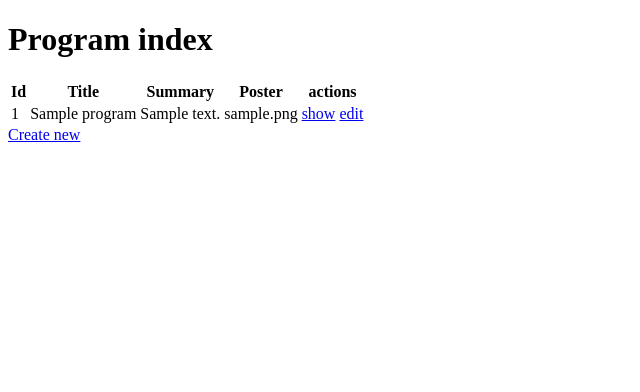
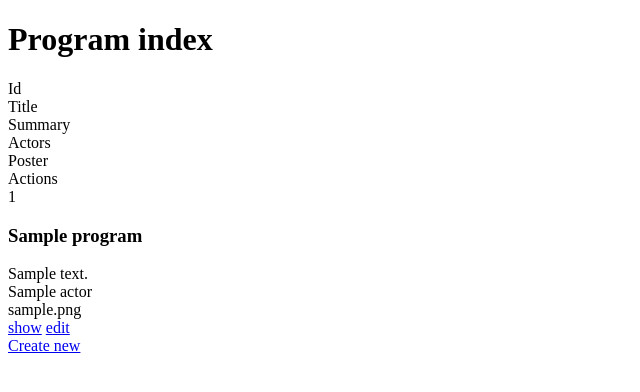
Before and after one commit to mayard689/wild_wildseries, a Symfony app: template templates/program/index.html.twig in a window 1280 px wide. Shown: the part 160-552 px from the top of the page, without its empty margins (0-640 px from the left). Run offline with Twig, Linux system fonts and the light colour scheme; the template is opened without the code that fills it: most values are stand-ins (such as "Sample title", 1, 10 or a date in 2020); some libraries are stand-ins or nearby versions.

Commit message:
tab reorganised

```diff
--- a/assets/css/app.scss
+++ b/assets/css/app.scss
@@ -106,6 +106,10 @@ main {
 
 }
 
+th .poster, td .poster{
+  width:20px;
+}
+
 
 /*---------------*/
 /***** Lily *****/
--- a/src/Controller/ProgramController.php
+++ b/src/Controller/ProgramController.php
@@ -24,7 +24,7 @@ class ProgramController extends AbstractController
     public function index(ProgramRepository $programRepository): Response
     {
         return $this->render('program/index.html.twig', [
-            'programs' => $programRepository->findAll(),
+            'programs' => $programRepository->findAllWithCategoriesAndActors(),
         ]);
     }
 
--- a/templates/program/index.html.twig
+++ b/templates/program/index.html.twig
@@ -5,35 +5,44 @@
 {% block main %}
     <h1>Program index</h1>
 
-    <table class="table">
-        <thead>
-            <tr>
-                <th>Id</th>
-                <th>Title</th>
-                <th>Summary</th>
-                <th>Poster</th>
-                <th>actions</th>
-            </tr>
-        </thead>
-        <tbody>
+    <div class="container-fluid">
+
+            <div class="row border-bottom font-italic">
+                <div class="col-1">Id</div>
+                <div class="col-2">Title</div>
+                <div class="col-2">Summary</div>
+                <div class="col-2">Actors</div>
+                <div class="col-3">Poster</div>
+                <div class="col-2">Actions</div>
+            </div>
+
+
         {% for program in programs %}
-            <tr>
-                <td>{{ program.id }}</td>
-                <td>{{ program.title }}</td>
-                <td>{{ program.summary }}</td>
-                <td>{{ program.poster }}</td>
-                <td>
+            <div class="row">
+                <div class="col-1">{{ program.id }}</div>
+                <div class="col-2"><h3>{{ program.title }}</h3></div>
+                <div class="col-2">{{ program.summary }}</div>
+                <div class="col-2">
+                    {% for actor in program.actors %}
+                        {% if loop.index > 1 %} , {%  endif %}
+                        {{  actor.name }}
+                    {% else %}
+                        <p class="text-muted">Série à petit budget, sans aucun acteur.</p>
+                    {% endfor %}
+                </div>
+                <div class="col-3 overflow-auto">{{ program.poster }}</div>
+                <div class="col-2">
                     <a href="{{ path('program_show', {'slug': program.slug}) }}">show</a>
                     <a href="{{ path('program_edit', {'slug': program.slug}) }}">edit</a>
-                </td>
-            </tr>
+                </div>
+            </div>
         {% else %}
-            <tr>
+            <row>
                 <td colspan="5">no records found</td>
-            </tr>
+            </row>
         {% endfor %}
-        </tbody>
-    </table>
+
+    </div>
 
     <a href="{{ path('program_new') }}">Create new</a>
 {% endblock %}
```
Also changed, not shown: src/DataFixtures/AppFixtures.php (+31 -3 lines), src/Repository/ProgramRepository.php (+16 -23 lines).
